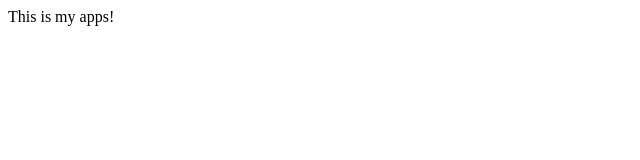
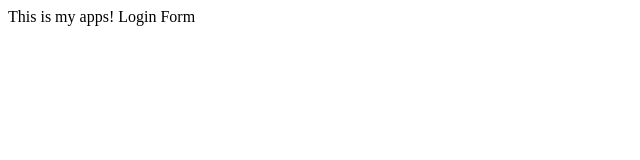
Before and after one commit to JamalRizvi/myfirstrepo, a plain HTML site: page index.html in a window 1280 px wide. Shown: the full height of the page, 0-640 px from the left. Drawn offline with Linux system fonts and the light colour scheme.

Commit message:
login form

```diff
--- /dev/null
+++ b/dir2/app2.js
@@ -0,0 +1 @@
+console.log(123)
--- a/index.html
+++ b/index.html
@@ -4,5 +4,6 @@
   </head>
   <body>
     This is my apps!
+    Login Form
   </body>
 </html>
```
Also changed, not shown: login.html (added, +1 -0 lines), log.txt (added).
